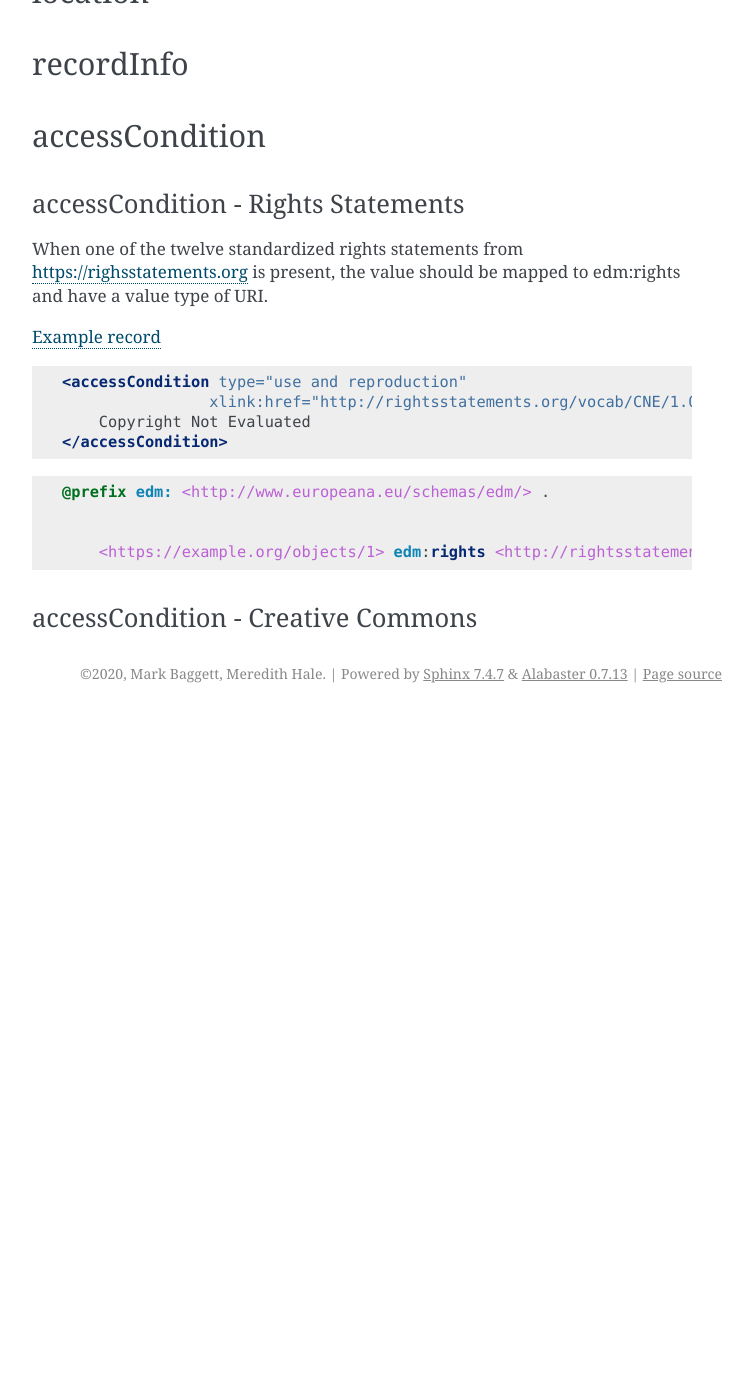
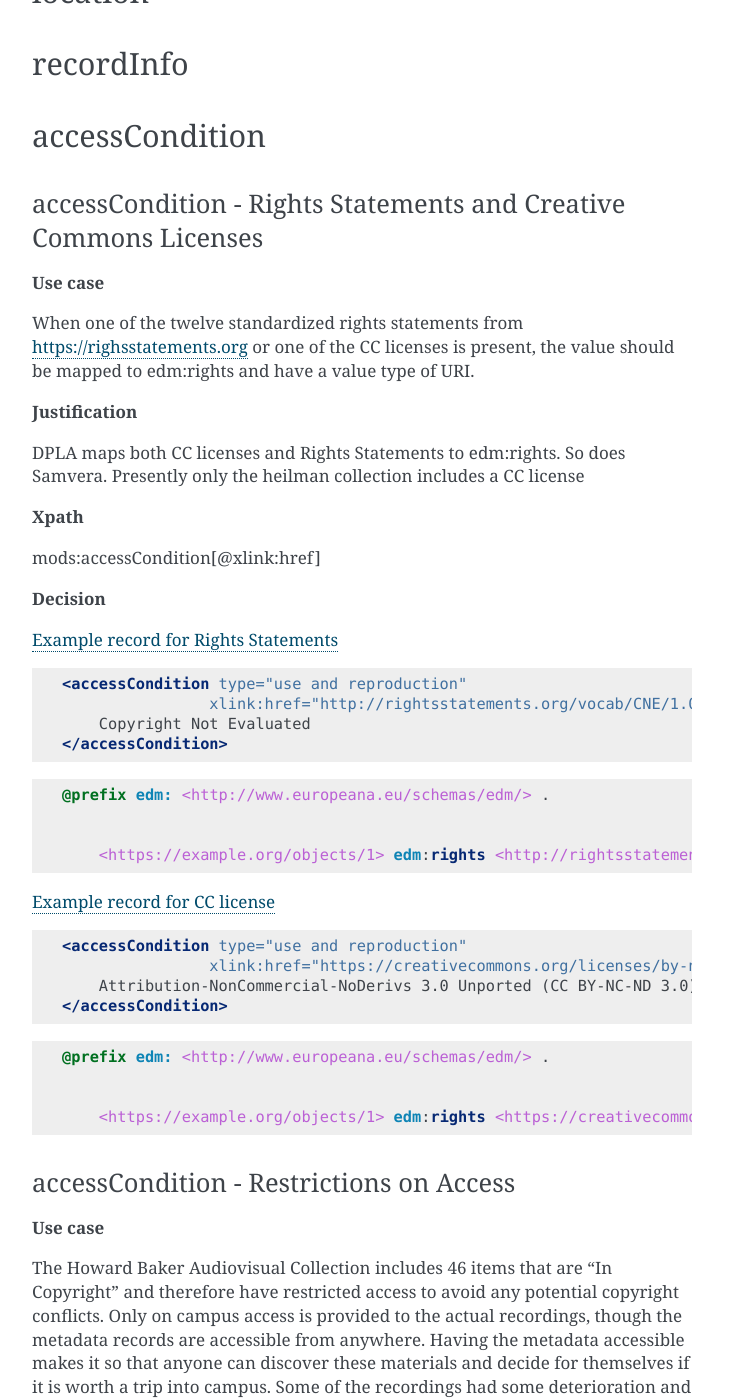
Before and after one commit to UTKcataloging/mods_to_rdf, a Sphinx documentation site: the page built from docs/source/contents/4_draft_mapping.rst, in a window 1280 px wide and 1400 px high, scrolled down 2265 px. Shown: the whole window, without its empty margins (388-1140 px from the left). Built offline with Sphinx 7.4.7, drawn with Linux system fonts in a browser that asks for light colours; formulas are drawn with MathJax 3; before the commit the page ends 2978 px from its top, so only the background shows below that; some of the changed text lies outside the part shown.

Commit message:
Add cc license and restrictions on access examples.

```diff
--- a/docs/source/contents/4_draft_mapping.rst
+++ b/docs/source/contents/4_draft_mapping.rst
@@ -97,13 +97,26 @@
 accessCondition
 ===============
 
-accessCondition - Rights Statements
------------------------------------
+accessCondition - Rights Statements and Creative Commons Licenses
+-----------------------------------------------------------------
+
+**Use case**
 
 When one of the twelve standardized rights statements from `https://righsstatements.org <https://righsstatements.org>`_
-is present, the value should be mapped to edm:rights and have a value type of URI.
+or one of the CC licenses is present, the value should be mapped to edm:rights and have a value type of URI.
 
-`Example record <https://digital.lib.utk.edu/collections/islandora/object/knoxgardens%3A115/datastream/MODS>`_
+**Justification**
+
+DPLA maps both CC licenses and Rights Statements to edm:rights. So does Samvera. Presently only the heilman collection includes
+a CC license
+
+**Xpath**
+
+mods:accessCondition[@xlink:href]
+
+**Decision**
+
+`Example record for Rights Statements <https://digital.lib.utk.edu/collections/islandora/object/knoxgardens%3A115/datastream/MODS>`_
 
 .. code-block:: xml
 
@@ -120,5 +133,57 @@
         <https://example.org/objects/1> edm:rights <http://rightsstatements.org/vocab/CNE/1.0/> .
 
 
-accessCondition - Creative Commons
-----------------------------------
+`Example record for CC license <https://digital.lib.utk.edu/collections/islandora/object/heilman%3A1010/datastream/MODS/view>`_
+
+.. code-block:: xml
+
+    <accessCondition type="use and reproduction"
+                    xlink:href="https://creativecommons.org/licenses/by-nc-nd/3.0/">
+        Attribution-NonCommercial-NoDerivs 3.0 Unported (CC BY-NC-ND 3.0)
+    </accessCondition>
+
+.. code-block:: turtle
+
+    @prefix edm: <http://www.europeana.eu/schemas/edm/> .
+
+
+        <https://example.org/objects/1> edm:rights <https://creativecommons.org/licenses/by-nc-nd/3.0/> .
+
+accessCondition - Restrictions on Access
+----------------------------------------
+
+**Use case**
+
+The Howard Baker Audiovisual Collection includes 46 items that are "In Copyright" and therefore have restricted access to
+avoid any potential copyright conflicts. Only on campus access is provided to the actual recordings, though the metadata
+records are accessible from anywhere. Having the metadata accessible makes it so that anyone can discover these materials
+and decide for themselves if it is worth a trip into campus. Some of the recordings had some deterioration and were therefore
+digitized as a preservation measure. Having digitized copies also made providing on site access easier. In order to make
+sure that users are aware of the on campus only restriction, a note needed to be added to the metadata. When off campus
+users visit the metadata, this note makes it clear why they cannot access the recording.
+
+**Justification**
+
+As the value present in the current accessCondition node is not associated with a controlled vocabulary and simply needs to
+be displayed to the user within the record, there is no reason to connect it with other accessCondition values. A note is
+sufficient for this use case.
+
+**Xpath**
+
+mods:accessCondition[@type="restriction on access"]
+
+**Decision**
+
+`Example record <https://digital.lib.utk.edu/collections/islandora/object/bakerav%3A10/datastream/MODS/view>`_
+
+.. code-block:: xml
+
+    <accessCondition type="restriction on access">
+        This item can only be accessed on the University of Tennessee (Knoxville) campus
+    </accessCondition>
+
+.. code-block:: turtle
+
+    @prefix skos: <http://www.w3.org/2004/02/skos/core#> .
+
+        <https://example.org/objects/1> skos:note 'This item can only be accessed on the University of Tennessee (Knoxville) campus' .
```
